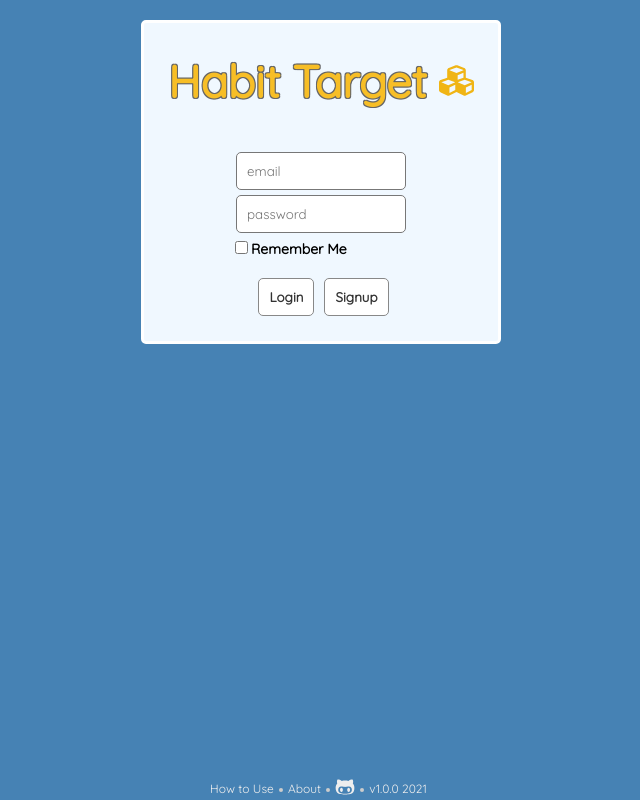
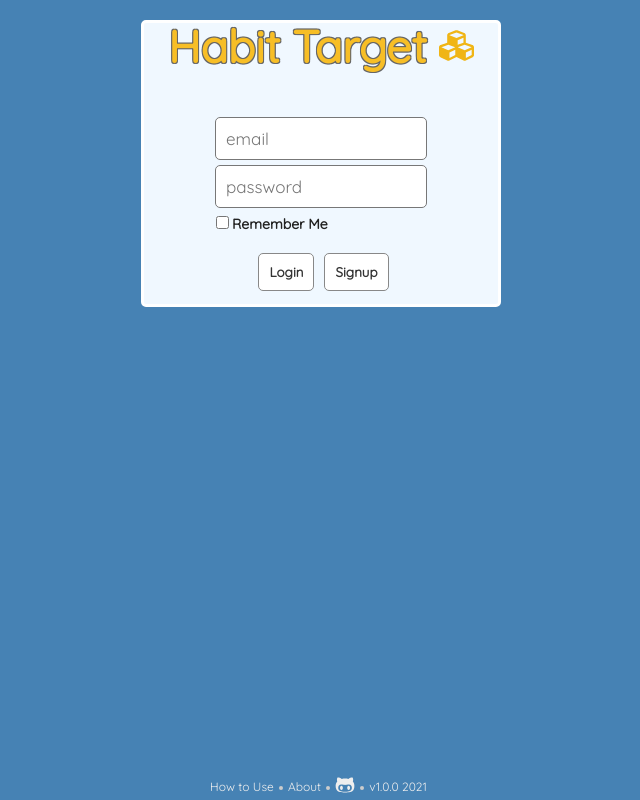
Before and after one commit to mwroberts3/habit-maker, a React (Create React App) app in the folder habit-tracker-react/: page / in a window 1280 px wide. Shown: the whole page, without its empty margins (319-959 px from the left). Built offline with nearby package versions, Linux system fonts and the light colour scheme.

Commit message:
added server switch check depending if production or development enviroment

```diff
--- a/habit-tracker-react/sass/index.scss
+++ b/habit-tracker-react/sass/index.scss
@@ -1,4 +1,6 @@
 @import url("https://fonts.googleapis.com/css2?family=Quicksand&display=swap");
+
+$input-font-size: 17px;
 
 // Main styling
 * {
@@ -19,8 +21,7 @@ body {
   font-size: 12px;
   font-weight: normal;
   color: #eee;
-  position: absolute;
-  top: calc(100vh - 23px);
+  height: 20px;
   width: 100%;
   display: flex;
   flex-wrap: wrap;
@@ -72,14 +73,18 @@ body {
 }
 
 // Containers & inner elements
+.inner-contents {
+  padding-top: 20px;
+  min-height: calc(100vh - 25px);
+}
+
 #total-container {
   max-width: 1200px;
   min-width: 320px;
   width: 100%;
   margin: 0 auto;
-  height: calc(100vh - 20px);
   position: relative;
-  padding-top: 20px;
+  // padding-top: 20px;
 }
 
 #login-container,
@@ -92,13 +97,14 @@ body {
   background: aliceblue;
   width: 300px;
   margin: auto;
-  padding-bottom: 21.44px;
+  padding-bottom: 10px;
   border: 3px solid #fff;
   border-radius: 5px;
 
   #login-header {
     color: #f7be26;
     font-size: 45px;
+    margin-top: -5px;
     margin-bottom: -12px;
     text-shadow: -1px -1px 0 #666, 1px -1px 0 #666, -1px 1px 0 #666,
       1px 1px 0 #666;
@@ -168,6 +174,7 @@ body {
     margin: 5px auto;
     border-radius: 5px;
     border: 1px solid #777;
+    font-size: $input-font-size;
   }
 
   input[type="number"] {
@@ -176,6 +183,7 @@ body {
     margin: 5px;
     border-radius: 5px;
     border: 1px solid #777;
+    font-size: $input-font-size;
   }
 
   button {
@@ -192,10 +200,16 @@ body {
     margin: 5px;
     border-radius: 5px;
     border: 1px solid #777;
+    font-size: $input-font-size;
   }
 
   label[for="remember-login"] {
     font-size: 14px;
+    color: #222;
+  }
+
+  #remember-me-container {
+    margin-left: 2px;
   }
 
   #login-btns-container {
@@ -222,11 +236,6 @@ body {
 #habit-list {
   display: flex;
   flex-wrap: wrap;
-
-  .habit-card:nth-child(even) {
-    // margin-right: 3.5px;
-    // padding-right: 0px;
-  }
 
   .habit-card {
     position: relative;
--- a/habit-tracker-react/src/App.js
+++ b/habit-tracker-react/src/App.js
@@ -12,8 +12,15 @@ import UserOptions from './components/UserOptions'
 import AddHabit from './components/AddHabit'
 
 function App() {
-  const serverUrl = 'https://habit-target-api.herokuapp.com'
-  // const serverUrl = 'http://localhost:5050'
+  console.log(process.env)
+
+  let serverUrl;
+
+  if (process.env.NODE_ENV === "development") {
+    serverUrl = 'http://localhost:5050'
+  } else {
+    serverUrl = 'https://habit-target-api.herokuapp.com'
+  }
 
   useEffect(() => {
     if (localStorage.getItem('token')) {
@@ -28,15 +35,19 @@ function App() {
       ReactDOM.render(
       <Router>
       <div id="total-container">
+        <div className="inner-contents">
           <Route exact path='/'>
             <UserOptions />
             <HabitList validLoginCheck={validLoginCheck}  serverUrl={serverUrl}/>
           </Route>
-        <Route path='/add-habit' component={AddHabit}  serverUrl={serverUrl}/>
+          <Route exact path='/add-habit'>
+            <AddHabit serverUrl={serverUrl} />
+          </Route>
           <Route path='/about' component={About} />
           <Route path='/how-to-use' component={HowToUse} />
+        </div>
+      </div>
         <Footer />
-      </div>
       </Router>
       , document.getElementById('root'))
     }
@@ -45,11 +56,13 @@ function App() {
   return (
     <Router>
     <div id="total-container">
+      <div className="inner-contents">
       <Route exact path='/'>
           <Login validLoginCheck={ validLoginCheck} serverUrl={serverUrl}/>
       </Route>
       <Route path='/about' component={About} />
       <Route path='/how-to-use' component={HowToUse} />
+      </div>
       <Footer />
     </div>
     </Router>
--- a/habit-tracker-react/src/components/AddHabit.js
+++ b/habit-tracker-react/src/components/AddHabit.js
@@ -32,7 +32,7 @@ const AddHabit = ({serverUrl}) => {
 
         let token = localStorage.getItem('token')
 
-        fetch(`${serverUrl}/habits/add-habit`, {
+        fetch(`${serverUrl}/habits/add-habit/`, {
             method: 'POST',
             headers: {
                 Authorization: 'Bearer ' + token,
@@ -64,7 +64,7 @@ const AddHabit = ({serverUrl}) => {
             <input name="daysLeft" type="number" required/>
             Days
           </div>
-          <Button btnDisplay='Submit' btnFunction='submitNewHabitBtn' functionLiteral={submitNewHabit} />
+          <Button btnDisplay='Submit' btnFunction='submitNewHabitBtn' functionLiteral={submitNewHabit} />&nbsp;
           <Button btnDisplay='Close' btnFunction='closeAddHabitForm' functionLiteral={closeAddHabitForm} />
         </form>
       </div>
--- a/habit-tracker-react/src/components/HabitList.js
+++ b/habit-tracker-react/src/components/HabitList.js
@@ -33,9 +33,6 @@ const HabitList = ({validLoginCheck, serverUrl}) => {
                     localStorage.removeItem('token')
                     validLoginCheck(false)
 
-                    // this should actually reload the login page with a 'session expired' message
-                    // return (<Redirect to="/" />)
-                    // window.location.reload()
                     history.go(0)
                 } else {
                     setUserHabits(res.editedHabits)
--- a/habit-tracker-react/src/index.css
+++ b/habit-tracker-react/src/index.css
@@ -14,8 +14,7 @@ body {
   font-size: 12px;
   font-weight: normal;
   color: #eee;
-  position: absolute;
-  top: calc(100vh - 23px);
+  height: 20px;
   width: 100%;
   display: flex;
   flex-wrap: wrap;
@@ -52,14 +51,16 @@ body {
   font-weight: bold;
   color: #333; }
 
+.inner-contents {
+  padding-top: 20px;
+  min-height: calc(100vh - 25px); }
+
 #total-container {
   max-width: 1200px;
   min-width: 320px;
   width: 100%;
   margin: 0 auto;
-  height: calc(100vh - 20px);
-  position: relative;
-  padding-top: 20px; }
+  position: relative; }
 
 #login-container,
 #add-habit-container,
@@ -71,7 +72,7 @@ body {
   background: aliceblue;
   width: 300px;
   margin: auto;
-  padding-bottom: 21.44px;
+  padding-bottom: 10px;
   border: 3px solid #fff;
   border-radius: 5px; }
   #login-container #login-header,
@@ -79,6 +80,7 @@ body {
   #stats-container #login-header {
     color: #f7be26;
     font-size: 45px;
+    margin-top: -5px;
     margin-bottom: -12px;
     text-shadow: -1px -1px 0 #666, 1px -1px 0 #666, -1px 1px 0 #666,
  1px 1px 0 #666; }
@@ -133,13 +135,15 @@ body {
     padding: 10px;
     margin: 5px auto;
     border-radius: 5px;
-    border: 1px solid #777; }
+    border: 1px solid #777;
+    font-size: 17px; }
   #new-habit-form input[type="number"] {
     width: 50px;
     padding: 10px;
     margin: 5px;
     border-radius: 5px;
-    border: 1px solid #777; }
+    border: 1px solid #777;
+    font-size: 17px; }
   #new-habit-form button {
     width: 65px;
     margin: auto; }
@@ -150,10 +154,15 @@ body {
   padding: 10px;
   margin: 5px;
   border-radius: 5px;
-  border: 1px solid #777; }
+  border: 1px solid #777;
+  font-size: 17px; }
 
 #login-signup-form label[for="remember-login"] {
-  font-size: 14px; }
+  font-size: 14px;
+  color: #222; }
+
+#login-signup-form #remember-me-container {
+  margin-left: 2px; }
 
 #login-signup-form #login-btns-container {
   display: flex;
```
Also changed, not shown: 14 other files (tests, documents, lock files or other folders). Lines whose indentation alone changed are shown as unchanged.
